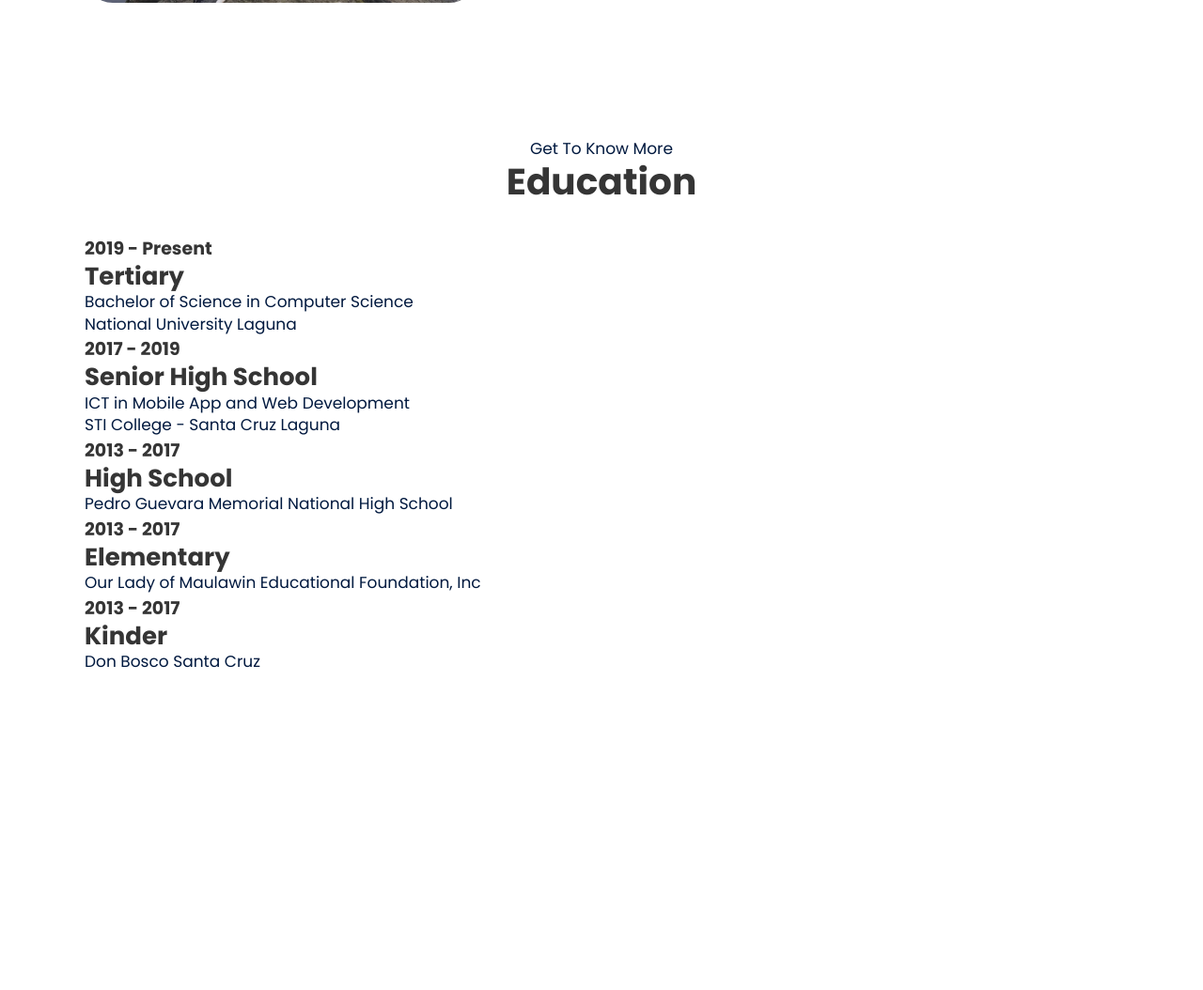
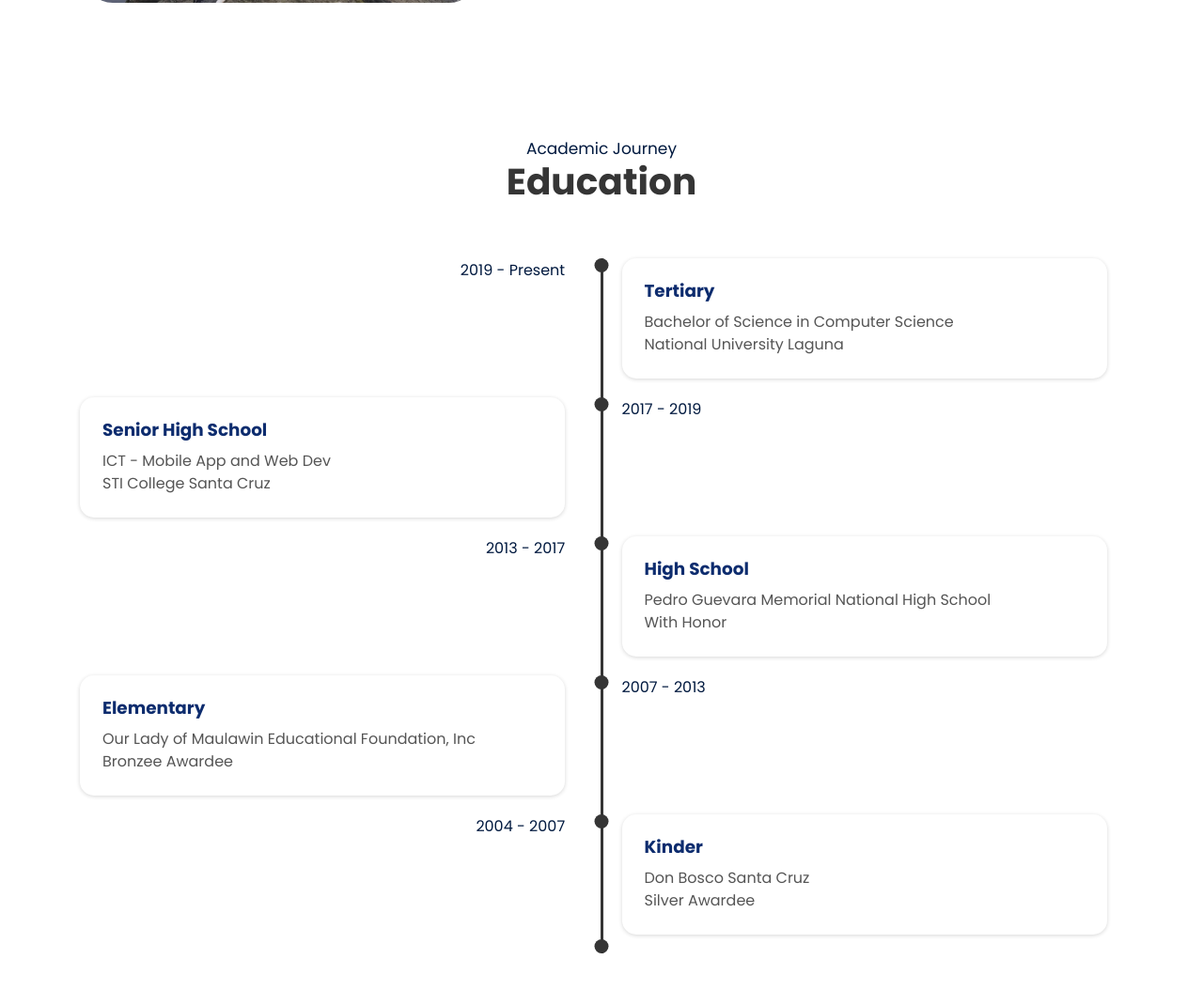
Before and after one commit to neillorrainecb/SP-Personal-Blog-Web, a plain HTML site: page index.html in a window 1280 px wide. Shown: the part 1321-2375 px from the top of the page at 94% size. Before the commit the page ends 2038 px from the top, so only its background shows below. Drawn offline with Linux system fonts and the light colour scheme.

Commit message:
Add Education Feature

```diff
--- a/index.html
+++ b/index.html
@@ -69,47 +69,107 @@
                 </div>
                 <p>Hello, I'm Neil Lorraine Bundoc, currently a 1st year BS Computer Science student at NU Laguna.
                     I am passionate about developing responsive and visually appealing websites. I also love watching
-                    K-Dramas and listening to K-Pop music</p>
+                    K-Dramas and listening to K-Pop music.</p>
             </div>
         </div>
     </section>
 
 <!-- Education -->
     <section id = "Education">
-        <p class="heading-p">Get To Know More</p>
+        <p class="heading-p">Academic Journey</p>
         <h1 class="heading">Education</h1>
-        <div class="container educ-container">
-            <div class="educ-box">
-                <h4>2019 - Present</h4>
-                <h3>Tertiary</h3>
-                <p>Bachelor of Science in Computer Science</p>
-                <p>National University Laguna</p>
+
+        <div class="timeline">
+
+        <!-- right -->
+            <div class="container educ-container">
+                <div class="date date-right">2019 - Present</div>
             </div>
 
-            <div class="educ-box">
-                <h4>2017 - 2019</h4>
-                <h3>Senior High School</h3>
-                <p>ICT in Mobile App and Web Development</p>
-                <p>STI College - Santa Cruz Laguna</p>
+            <div class="middle-line">
+                <div class="middle-point"></div>
             </div>
 
-            <div class="educ-box">
-                <h4>2013 - 2017</h4>
-                <h3>High School</h3>
-                <p>Pedro Guevara Memorial National High School</p>
+            <div class="container educ-container educ-container-bg">
+                <h2 class="educ-title">Tertiary</h2>
+                <p class="educ-paragraph">
+                    Bachelor of Science in Computer Science <br>
+                    National University Laguna
+                </p>
             </div>
 
-            <div class="educ-box">
-                <h4>2013 - 2017</h4>
-                <h3>Elementary</h3>
-                <p>Our Lady of Maulawin Educational Foundation, Inc</p>
+        <!-- left -->
+            <div class="container educ-container educ-container-bg">
+                <h2 class="educ-title">Senior High School</h2>
+                <p class="educ-paragraph">
+                    ICT - Mobile App and Web Dev <br>
+                    STI College Santa Cruz <br>
+                </p>
             </div>
 
-            <div class="educ-box">
-                <h4>2013 - 2017</h4>
-                <h3>Kinder</h3>
-                <p>Don Bosco Santa Cruz</p>
+            <div class="middle-line">
+                <div class="middle-point"></div>
             </div>
+
+            <div class="container educ-container">
+                <div class="date date-left">2017 - 2019</div>
+            </div>
+
+        <!-- right -->
+            <div class="container educ-container">
+                <div class="date date-right">2013 - 2017</div>
+            </div>
+
+            <div class="middle-line">
+                <div class="middle-point"></div>
+            </div>
+
+            <div class="container educ-container educ-container-bg">
+                <h2 class="educ-title">High School</h2>
+                <p class="educ-paragraph">
+                    Pedro Guevara Memorial National High School<br>
+                    With Honor
+                </p>
+            </div>
+
+
+        <!-- left -->
+            <div class="container educ-container educ-container-bg">
+                <h2 class="educ-title">Elementary</h2>
+                <p class="educ-paragraph">
+                    Our Lady of Maulawin Educational Foundation, Inc<br>
+                    Bronzee Awardee
+                </p>
+            </div>
+
+            <div class="middle-line">
+                <div class="middle-point"></div>
+            </div>
+
+            <div class="container educ-container">
+                <div class="date date-left">2007 - 2013</div>
+            </div>
+
+        <!-- right -->
+            <div class="container educ-container">
+                <div class="date date-right">2004 - 2007</div>
+            </div>
+
+            <div class="middle-line">
+                <div class="middle-point"></div>
+                <div class="middle-point-bottom"></div>
+            </div>
+
+            <div class="container educ-container educ-container-bg">
+                <h2 class="educ-title">Kinder</h2>
+                <p class="educ-paragraph">
+                    Don Bosco Santa Cruz <br>
+                    Silver Awardee
+                </p>
+            </div>
+
         </div>
     </section>
+
+    <!-- Certification -->
 </html>
--- a/style.css
+++ b/style.css
@@ -243,3 +243,78 @@ header{
 .edu-box img{
     margin: auto;
 }
+
+/* Education */
+.timeline{
+    margin: 0 auto;
+    max-width: 1200px;
+    padding: 25px;
+    display: grid;
+    grid-template-columns: 1fr 3px 1fr;
+    color: var(--color-white);
+    margin-bottom: 50px;
+}
+
+.educ-container{
+    margin: 0 20px 20px 20px;
+}
+
+.date{
+    color: var(--color-dark-navy);
+}
+
+.date-right{
+    text-align: right;
+}
+
+.date-left{
+    text-align: left;
+}
+
+.middle-line{
+    position: relative;
+    background: var(--color-black);
+}
+
+.middle-point{
+    position: absolute;
+    top: 0;
+    left: 50%;
+    transform: translateX(-50%);
+    width: 15px;
+    height: 15px;
+    background: var(--color-black);
+    border-radius: 50%;
+}
+
+.middle-point-bottom{
+    position: absolute;
+    bottom: 0;
+    left: 50%;
+    transform: translateX(-50%);
+    width: 15px;
+    height: 15px;
+    background: var(--color-black);
+    border-radius: 50%;
+}
+
+.educ-container-bg{
+    color: var(--color-black);
+    padding: 1.5rem;
+    background: var(--color-white);
+    box-shadow: rgba(0, 0, 0, 0.16) 0px 1px 4px;
+    border-radius: 15px;
+}
+
+.educ-title{
+    margin: 0;
+    margin-bottom: 10px;
+    font-size: 1.15em;
+    font-weight: bold;
+}
+
+.educ-paragraph{
+    font-size: 16px;
+    line-height: 1.5;
+    color: var(--color-dark);
+}
```
